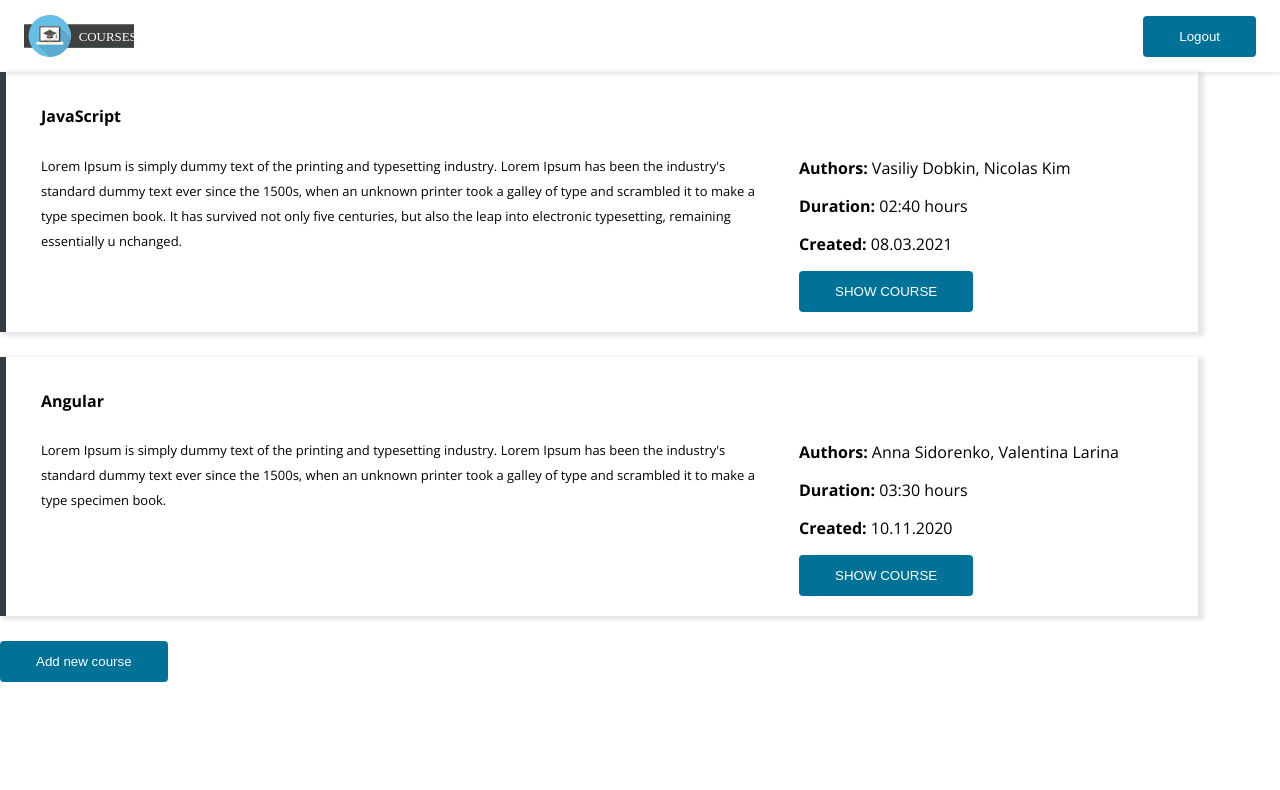
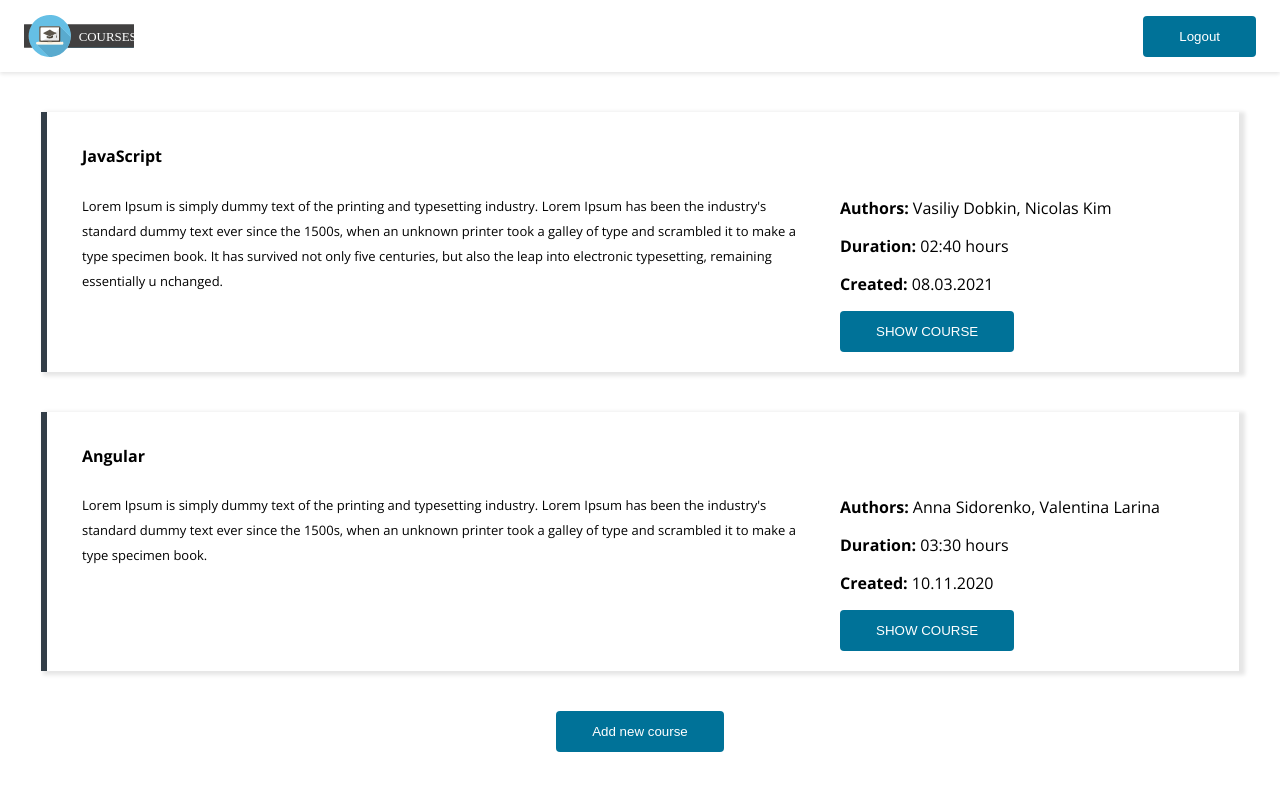
Before and after one commit to FreeFallRush/courses-app, a React (Vite) app: page / in a window 1280 px wide. Shown: the top 790 px of the page. Built offline with nearby package versions, Linux system fonts and the light colour scheme.

Commit message:
Added Courses.module.css in Courses folder
Added styles for Courses component

```diff
--- /dev/null
+++ b/src/components/Courses/Courses.module.css
@@ -0,0 +1,8 @@
+.container {
+    display: flex;
+    flex-direction: column;
+    gap: 15px;
+    padding: 20px;
+    align-items: center;
+    margin-top: 20px;
+}
--- a/src/components/Courses/Courses.tsx
+++ b/src/components/Courses/Courses.tsx
@@ -2,6 +2,7 @@ import CourseCard from "./components/CourseCard/CourseCard";
 import { CourseProps } from "./Courses.types";
 import Button from "../../common/Button/Button";
 import EmptyCourseList from "../EmptyCourseList/EmptyCourseList";
+import styles from "./Courses.module.css";
 
 function Courses({ courses, authors }: CourseProps) {
     if (courses.length === 0) {
@@ -25,7 +26,7 @@ function Courses({ courses, authors }: CourseProps) {
     };
 
     return (
-        <div>
+        <div className={styles.container}>
             {courses.map((course) => (
                 <CourseCard
                     key={course.id}
```
